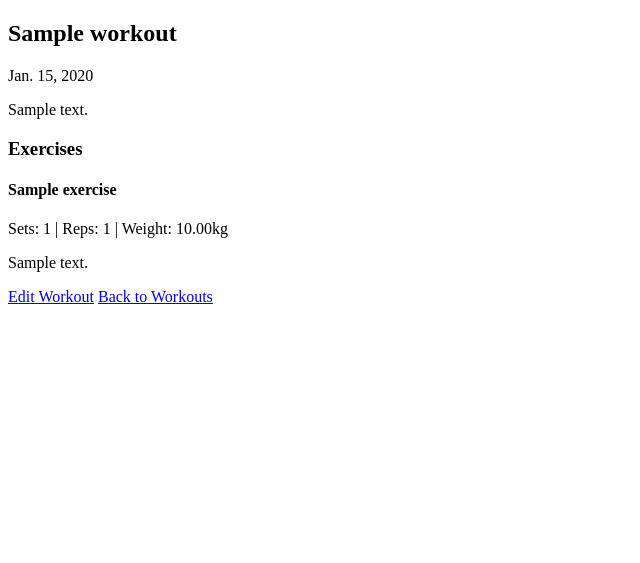
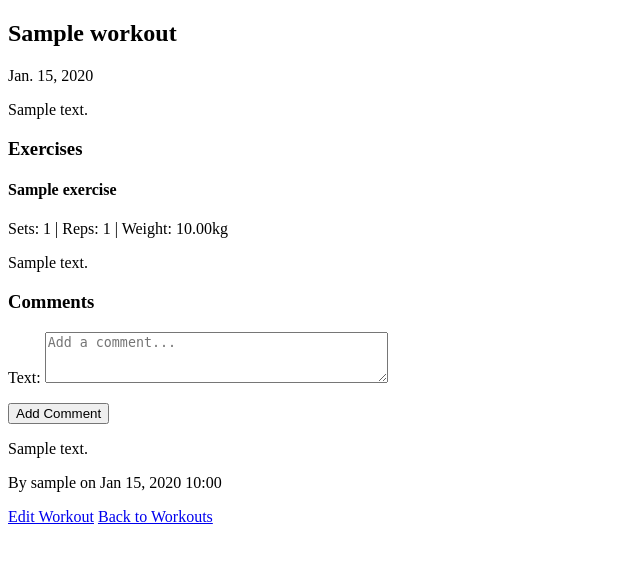
Before and after one commit to TakumaKira/fitness_workout_tracker, a Django app: page /workouts/1/ in a window 1280 px wide. Shown: the part 26-589 px from the top of the page, without its empty margins (0-640 px from the left). Run offline with Django 5.2, Linux system fonts and the light colour scheme; a user stored in the database is signed in; tables that the repository leaves empty hold one stand-in row (values such as "Sample post").

Commit message:
[dev]: Add ability to add comments to workouts

```diff
--- a/workouts/forms.py
+++ b/workouts/forms.py
@@ -1,5 +1,5 @@
 from django import forms
-from .models import Workout, Exercise, WorkoutExercise
+from .models import Workout, Exercise, WorkoutExercise, Comment
 
 class WorkoutForm(forms.ModelForm):
     class Meta:
@@ -26,3 +26,11 @@ class WorkoutExerciseForm(forms.ModelForm):
     def __init__(self, user, *args, **kwargs):
         super().__init__(*args, **kwargs)
         self.fields['exercise'].queryset = Exercise.objects.filter(user=user)
+
+class CommentForm(forms.ModelForm):
+    class Meta:
+        model = Comment
+        fields = ['text']
+        widgets = {
+            'text': forms.Textarea(attrs={'rows': 3, 'placeholder': 'Add a comment...'}),
+        }
--- a/workouts/models.py
+++ b/workouts/models.py
@@ -36,3 +36,16 @@ class WorkoutExercise(models.Model):
 
     class Meta:
         ordering = ['order']
+
+class Comment(models.Model):
+    workout = models.ForeignKey(Workout, on_delete=models.CASCADE, related_name='comments')
+    user = models.ForeignKey(User, on_delete=models.CASCADE)
+    text = models.TextField()
+    created_at = models.DateTimeField(auto_now_add=True)
+    updated_at = models.DateTimeField(auto_now=True)
+
+    class Meta:
+        ordering = ['-created_at']
+
+    def __str__(self):
+        return f'Comment by {self.user.username} on {self.workout.title}'
--- a/workouts/templates/workouts/workout_detail.html
+++ b/workouts/templates/workouts/workout_detail.html
@@ -29,6 +29,34 @@
         {% endif %}
     </div>
 
+    <div class="comments-section">
+        <h3>Comments</h3>
+
+        <form method="post" class="comment-form">
+            {% csrf_token %}
+            {{ comment_form.as_p }}
+            <button type="submit" class="btn btn-primary">Add Comment</button>
+        </form>
+
+        {% if comments %}
+            <div class="comments-list">
+                {% for comment in comments %}
+                    <div class="comment">
+                        <p class="comment-text">{{ comment.text }}</p>
+                        <p class="comment-meta">
+                            By {{ comment.user.username }} on {{ comment.created_at|date:"M d, Y H:i" }}
+                            {% if comment.updated_at > comment.created_at %}
+                                (edited)
+                            {% endif %}
+                        </p>
+                    </div>
+                {% endfor %}
+            </div>
+        {% else %}
+            <p>No comments yet.</p>
+        {% endif %}
+    </div>
+
     <div class="actions">
         <a href="{% url 'workout_edit' workout.pk %}" class="btn btn-primary">Edit Workout</a>
         <a href="{% url 'workout_list' %}" class="btn btn-secondary">Back to Workouts</a>
--- a/workouts/views.py
+++ b/workouts/views.py
@@ -1,8 +1,8 @@
 from django.shortcuts import render, redirect, get_object_or_404
 from django.contrib.auth.decorators import login_required
 from django.contrib import messages
-from .models import Workout, Exercise, WorkoutExercise
-from .forms import WorkoutForm, ExerciseForm, WorkoutExerciseForm
+from .models import Workout, Exercise, WorkoutExercise, Comment
+from .forms import WorkoutForm, ExerciseForm, WorkoutExerciseForm, CommentForm
 
 def home(request):
     if request.user.is_authenticated:
@@ -93,9 +93,25 @@ def exercise_list(request):
 def workout_detail(request, pk):
     workout = get_object_or_404(Workout, pk=pk, user=request.user)
     workout_exercises = workout.workoutexercise_set.all()
+    comments = workout.comments.all()
+
+    if request.method == 'POST':
+        comment_form = CommentForm(request.POST)
+        if comment_form.is_valid():
+            comment = comment_form.save(commit=False)
+            comment.workout = workout
+            comment.user = request.user
+            comment.save()
+            messages.success(request, 'Comment added successfully!')
+            return redirect('workout_detail', pk=pk)
+    else:
+        comment_form = CommentForm()
+
     return render(request, 'workouts/workout_detail.html', {
         'workout': workout,
         'workout_exercises': workout_exercises,
+        'comments': comments,
+        'comment_form': comment_form,
     })
 
 @login_required
```
Also changed, not shown: workouts/migrations/0003_comment.py (added).
